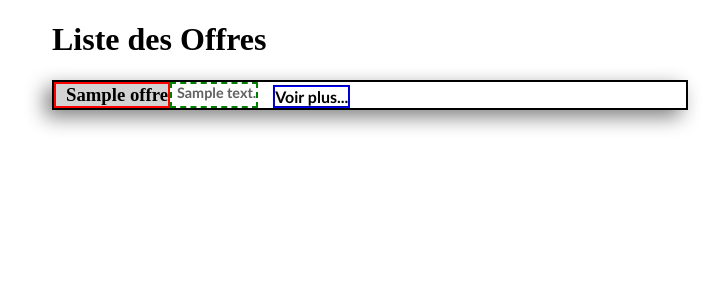
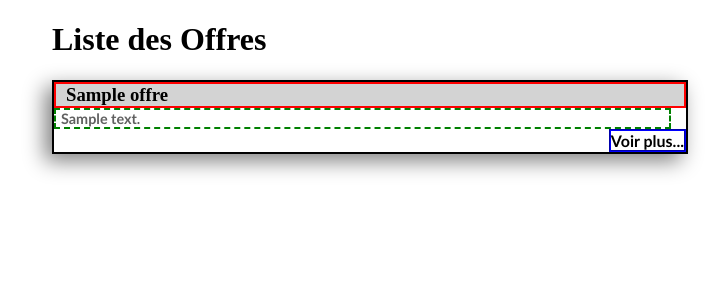
Before and after one commit to ShayneTwoK/Projet_Mantas, a PHP site: page /PHP/page_offre.php in a window 1280 px wide. Shown: the top 300 px of the page, without its empty margins (6-731 px from the left). Run offline with PHP 8.4, Linux system fonts and the light colour scheme; tables that the repository leaves empty hold one stand-in row (values such as "Sample post").

Commit message:
Modification CSS 12/11/2018
style_css.css et page_offre.php modifié pour le "voir plus"/"voir moins" afin de commencé le jQuery avec toogle et "show more" function.

```diff
--- a/BDD/MPD_MANTAS.sql
+++ b/BDD/MPD_MANTAS.sql
@@ -8,7 +8,6 @@ CREATE TABLE TYPE_UTILISATEUR
   poste VARCHAR(3),
   CONSTRAINT pk_role PRIMARY KEY(role)
 ) ENGINE=INNODB CHARACTER SET utf8 COLLATE utf8_bin;
-
 
 CREATE TABLE UTILISATEUR
 (
@@ -38,7 +37,6 @@ CREATE TABLE COMPETENCES
   CONSTRAINT pk_competence PRIMARY KEY(id_comp)
 ) ENGINE=INNODB CHARACTER SET utf8 COLLATE utf8_bin;
 
-
 CREATE TABLE OFFRE
 (
   id_offre INT(4) AUTO_INCREMENT,
@@ -51,7 +49,6 @@ CREATE TABLE OFFRE
   CONSTRAINT fk_offre FOREIGN KEY(type_offre)
   REFERENCES TYPE_CONTRAT(id_type)
 ) ENGINE=INNODB CHARACTER SET utf8 COLLATE utf8_bin;
-
 
 CREATE TABLE CANDIDATURE
 (
@@ -68,7 +65,6 @@ CREATE TABLE CANDIDATURE
   REFERENCES OFFRE(id_offre)
 ) ENGINE=INNODB CHARACTER SET utf8 COLLATE utf8_bin;
 
-
 CREATE TABLE POSSEDER
 (
   id_comp INT(4),
--- a/CSS/style_page.css
+++ b/CSS/style_page.css
@@ -6,18 +6,17 @@
 */
 h1
 {
-  margin-left: 50px; /**/
+  margin-left: 50px;
 }
 .offre
 {
+  display: flex;
   border: 2px solid black;
-  display: flex;
-  flex-direction: row;
+  flex-direction: column;
   box-shadow: -7px 7px 20px Gray;
   margin: 20px 0 10px 50px;
   max-width: 50%;
   min-width: 40%;
-  flex-wrap: wrap;
 }
 h3
 {
@@ -37,18 +36,18 @@ h3:hover
   font-family: Calibri;
   font-weight: bold;
   font-size: 0.9em;
-  margin: 0;
   padding-left: 5px;
   margin-right: 15px;
 
 }
 .plusmoins
 {
-  display: inline-flex;
-  align-self: flex-end;
   color: black;
   font-family: Calibri;
   font-weight: bold;
   border: 2px groove blue;
-  position: relative;
+  max-width: 90px;
+  margin-left:auto; /* décide de l'espacement a gauche */
+  margin-right:0 /* et positionne tout a droite la div parent*/
+  white-space: nowrap; /* empeche le retour a la ligne de la div */
 }
--- a/PHP/page_offre.php
+++ b/PHP/page_offre.php
@@ -11,8 +11,7 @@
 <html>
 <head>
   <title>Page Offre</title>
-  <meta charset="utf-8">
-
+  <meta charset="utf-8" />
   <link rel="stylesheet" type="text/css" href="../CSS/style_page.css" />
   <script type="text/javascript" src="../js/jquery.js"></script>
 
@@ -27,7 +26,7 @@
       <div class="offre">
         <h3><?= $o['titre_offre']?></h3>
             <div class="desc"><?=$o['desc_offre']?></div>
-            <span class="plusmoins">Voir plus...</span>
+            <div class="plusmoins">Voir plus...</div>
 
       </div>
     <?php
```
Also changed, not shown: BDD/Jeux de données.sql (+6 -1 lines), PHP/dbconnect.php (line endings or trailing spaces), menu.php (line endings or trailing spaces).
